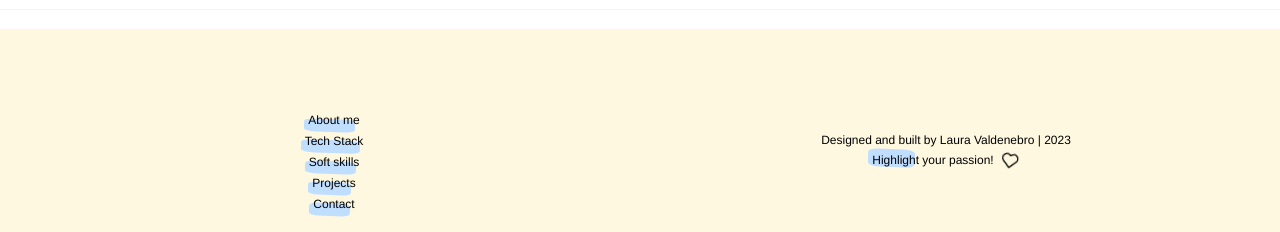
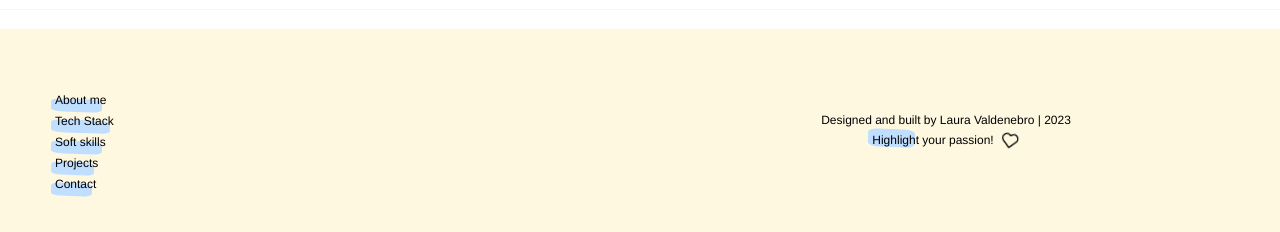
Before and after one commit to lvaldenebro/portfolio, a React (Create React App) app: page / in a window 1280 px wide. Shown: the part 2755-2987 px from the top of the page. Built offline with nearby package versions, Linux system fonts and the light colour scheme.

Commit message:
Fixes alignment in footer section

```diff
--- a/src/components/footer/Credits.js
+++ b/src/components/footer/Credits.js
@@ -1,7 +1,7 @@
 const Credits = () => {
 
     return (
-        <div className="col credits">
+        <div className="col credits text-center">
             <p>Designed and built by Laura Valdenebro | 2023</p>
             <p><span className="highlight-container"><span className="highlight">Highlight</span></span> your passion!<svg xmlns="http://www.w3.org/2000/svg" className="icon icon-tabler icon-tabler-heart heart-footer" viewBox="0 0 24 24">
             <path stroke="none" d="M0 0h24v24H0z" fill="none"/>
--- a/src/components/footer/Footer.js
+++ b/src/components/footer/Footer.js
@@ -3,8 +3,8 @@ import Credits from './Credits';
 
 const Footer = () => {
     return (
-        <footer className="container-fluid footer section text-center">
-            <div className="row">
+        <footer className="container-fluid footer section">
+            <div className="row d-flex justify-content-around">
                 <div className="col">
                     <NavList />
                 </div>
--- a/src/styles/components/footer/Footer.scss
+++ b/src/styles/components/footer/Footer.scss
@@ -1,4 +1,4 @@
 .footer {
-    margin-top: 60px;
+    margin-top: 40px;
     font-size: 12px;
 }
```
